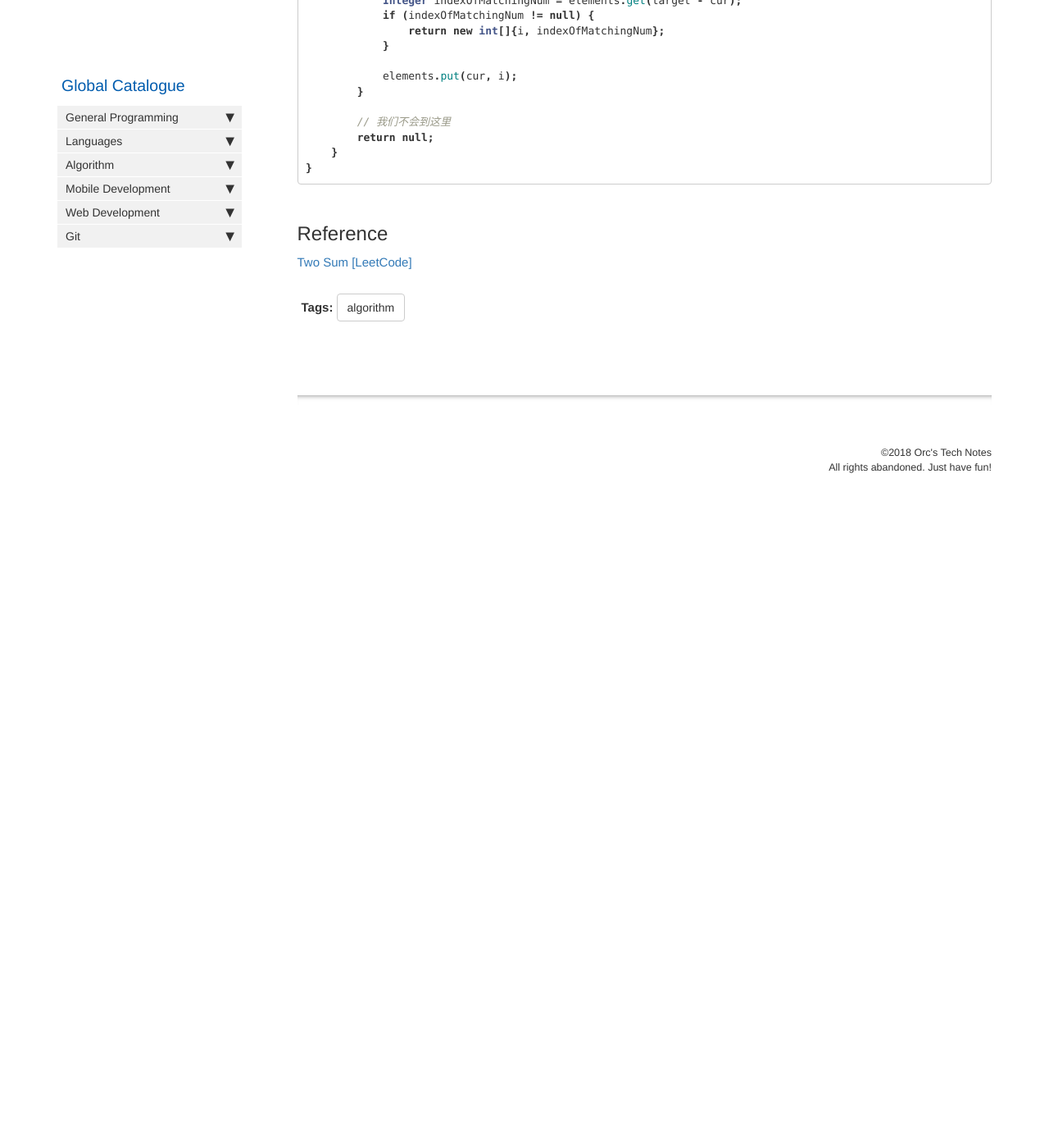
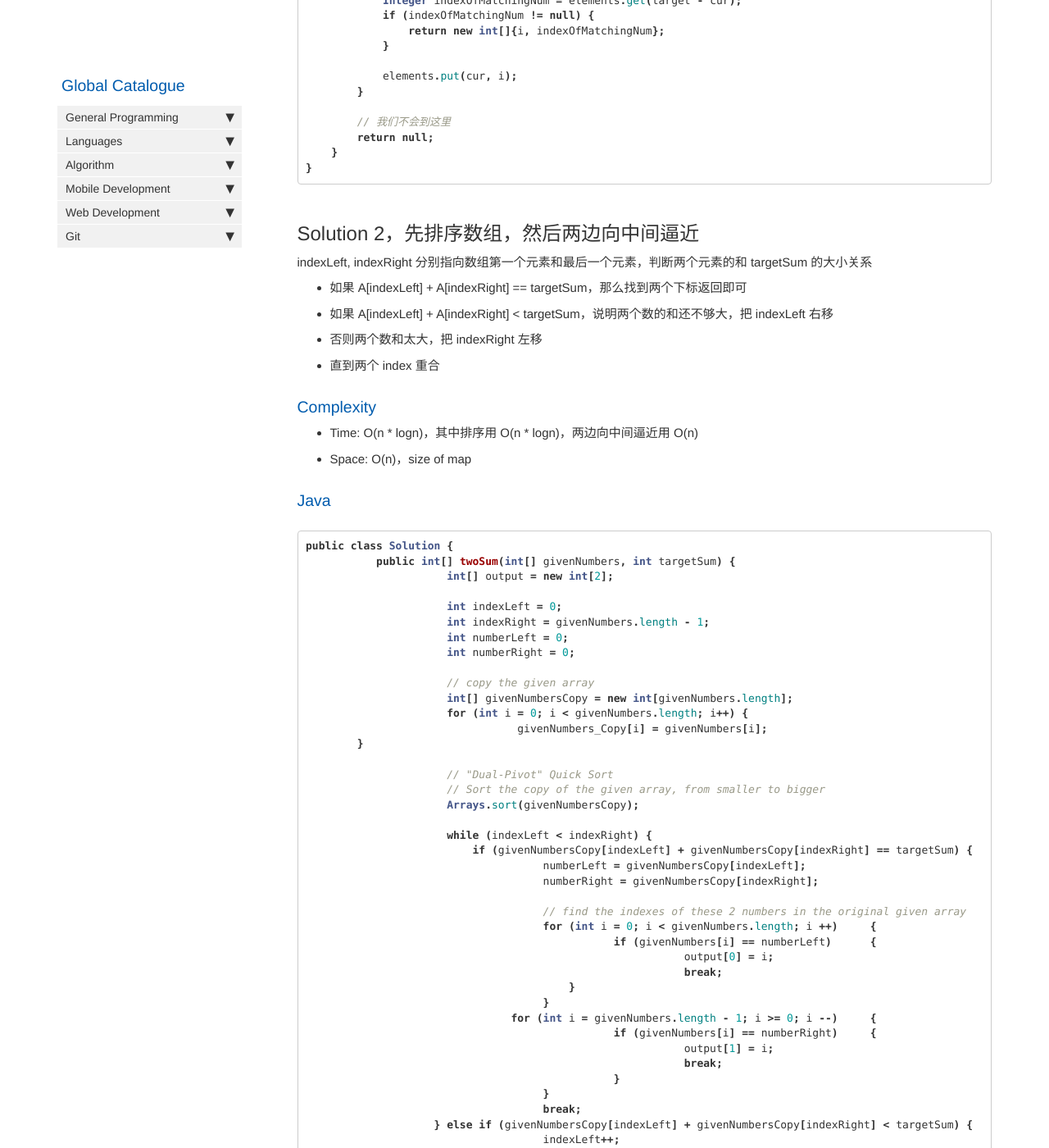
Before and after one commit to HungryOrc/hungryorc.github.io, a Jekyll site: the page built from pages/algorithm/algorithm_two_sum.md, in a window 1280 px wide and 1400 px high, scrolled down 1492 px. Shown: the whole window at 82% size. Built offline with Jekyll 4.4.1, drawn with Linux system fonts in a browser that asks for light colours; nearby versions of some CDN libraries; comment, search, counter and statistics services are not loaded; before the commit the page ends 2122 px from its top, so only the background shows below that; some of the changed text lies outside the part shown.

Commit message:
Update algorithm_two_sum.md

````diff
--- a/pages/algorithm/algorithm_two_sum.md
+++ b/pages/algorithm/algorithm_two_sum.md
@@ -17,18 +17,10 @@ You may assume that each input would **have exactly one solution**, and you may
 * 数组里可能有重复的元素，返回的是一对 indices，因为按照题意，有且只有一对符合要求的数
 * 同一个元素（即同一个index）最多只能使用一次
 
-### Example
-* Input: nums = [2, 7, 11, 15], target = 9
-  * Output: [0, 1]
-  * Because nums[0] + nums[1] = 2 + 7 = 9
-
-## Solution
-用hashset做。前 1% 的速度
-
 ### Follow Up
 注意！这题要进行优化的话，要先问清楚，是时间上要优化，还是空间上要优化
 
-如果采用先排序再处理的方法，那么使用哪种排序算法，就和优化的目的有关了。不是一定采用速度快的 quick sort 或者 merge sort
+如果采用先排序再处理的方法（下面写的第二个方法），那么使用哪种排序算法，就和优化的目的有关了。不是一定采用速度快的 quick sort 或者 merge sort
 
 因为从时间消耗来说：
 * quick sort是最优 nlogn
@@ -39,6 +31,14 @@ You may assume that each input would **have exactly one solution**, and you may
 * merge sort是 n，因为它要搞新的数组出来放中间结果
 * quick sort是O(height of tree)，比如O(logn)，因为它要call stacks，call stack的层数等于tree的高度，每一层消耗constant 的空间
 * selection sort只要双层循环，没有recursion，空间消耗是O(1)，从空间的角度说，selection sort 反而是最省的
+
+### Example
+* Input: nums = [2, 7, 11, 15], target = 9
+  * Output: [0, 1]
+  * Because nums[0] + nums[1] = 2 + 7 = 9
+
+## Solution 1，用 HashMap 做
+前 1% 的速度
 
 ### Complexity
 * Time: O(n)
@@ -75,6 +75,68 @@ class Solution {
 }
 ```
 
+## Solution 2，先排序数组，然后两边向中间逼近
+indexLeft, indexRight 分别指向数组第一个元素和最后一个元素，判断两个元素的和 targetSum 的大小关系
+* 如果 A[indexLeft] + A[indexRight] == targetSum，那么找到两个下标返回即可
+* 如果 A[indexLeft] + A[indexRight] < targetSum，说明两个数的和还不够大，把 indexLeft 右移
+* 否则两个数和太大，把 indexRight 左移
+* 直到两个 index 重合
+
+### Complexity
+* Time: O(n * logn)，其中排序用 O(n * logn)，两边向中间逼近用 O(n)
+* Space: O(n)，size of map
+
+### Java
+```java
+public class Solution {
+	   public int[] twoSum(int[] givenNumbers, int targetSum) {
+		      int[] output = new int[2];
+
+		      int indexLeft = 0;
+		      int indexRight = givenNumbers.length - 1;
+		      int numberLeft = 0;
+		      int numberRight = 0;
+
+		      // copy the given array
+		      int[] givenNumbersCopy = new int[givenNumbers.length];
+		      for (int i = 0; i < givenNumbers.length; i++) {
+			         givenNumbers_Copy[i] = givenNumbers[i];
+        }
+
+		      // "Dual-Pivot" Quick Sort
+		      // Sort the copy of the given array, from smaller to bigger
+		      Arrays.sort(givenNumbersCopy);
+
+		      while (indexLeft < indexRight) {
+		          if (givenNumbersCopy[indexLeft] + givenNumbersCopy[indexRight] == targetSum) {
+			             numberLeft = givenNumbersCopy[indexLeft];
+			             numberRight = givenNumbersCopy[indexRight];
+
+			             // find the indexes of these 2 numbers in the original given array
+			             for (int i = 0; i < givenNumbers.length; i ++)	{
+				                if (givenNumbers[i] == numberLeft)	{
+					                   output[0] = i;
+					                   break;
+			                 }
+			             }
+             			for (int i = givenNumbers.length - 1; i >= 0; i --)	{
+				                if (givenNumbers[i] == numberRight)	{
+					                   output[1] = i;
+					                   break;
+				                }
+			             }
+			             break;
+      		    } else if (givenNumbersCopy[indexLeft] + givenNumbersCopy[indexRight] < targetSum) {
+			             indexLeft++;
+            }	else
+			             indexRight--;
+            }
+        }
+		      return output;
+    }
+}
+```
+
 ## Reference
 [Two Sum [LeetCode]](https://leetcode.com/problems/two-sum/description/)
 
````
